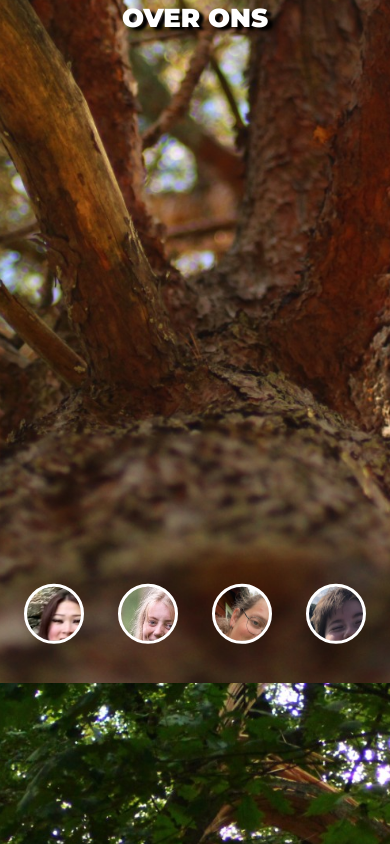
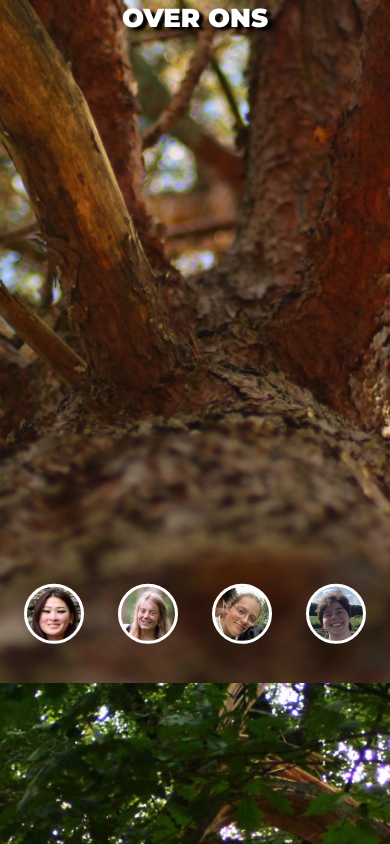
Before and after one commit to ehoefel/-jezelfinkaartbrengen, a plain HTML site: page index.html in a window 390 px wide. Shown: the part 1849-2693 px from the top of the page. Drawn offline with Linux system fonts and the light colour scheme.

Commit message:
Replaced images for people

```diff
--- a/assets/css/tooplate-main.css
+++ b/assets/css/tooplate-main.css
@@ -544,6 +544,10 @@ nav a::before {
   margin: 2rem;
 }
 
+.tabs-content article  img {
+  width: 100%;
+}
+
 .tabs-content h2 {
   font-size: 29px;
   text-transform: uppercase;
@@ -876,53 +880,24 @@ nav a::before {
     margin-bottom: 20px;
   }
 
+}
+
+li:not(.ui-tabs-active) span {
+    background-size: contain;
+}
 
 li:not(.ui-tabs-active) #ui-id-jessie span {
-    background-image: url(../images/jessie.jpeg);
-    background-position: 156px 840px;
-    background-size: 400px;
+    background-image: url(../images/jessie_thumbnail.jpg);
 }
 
 li:not(.ui-tabs-active) #ui-id-judi span {
-    background-image: url(../images/judi.jpeg);
-    background-position: 217px 369px;
-    background-size: 700px;
+    background-image: url(../images/judi_thumbnail.jpg);
 }
 
 li:not(.ui-tabs-active) #ui-id-merel span {
-    background-image: url(../images/merel.jpeg);
-    background-position: 90px 232px;
-    background-size: 100px;
+    background-image: url(../images/merel_thumbnail.jpg);
 }
 
 li:not(.ui-tabs-active) #ui-id-robin span {
-    background-image: url(../images/robin.jpeg);
-    background-position: 422px 827px;
-    background-size: 300px;
+    background-image: url(../images/robin_thumbnail.jpg);
 }
-
-}
-
-li:not(.ui-tabs-active) #ui-id-jessie span {
-    background-image: url(../images/jessie.jpeg);
-    background-position: 204px 390px;
-    background-size: 500px;
-}
-
-li:not(.ui-tabs-active) #ui-id-judi span {
-    background-image: url(../images/judi.jpeg);
-    background-position: 287px 479px;
-    background-size: 900px;
-}
-
-li:not(.ui-tabs-active) #ui-id-merel span {
-    background-image: url(../images/merel.jpeg);
-    background-position: 137px 152px;
-    background-size: 150px;
-}
-
-li:not(.ui-tabs-active) #ui-id-robin span {
-    background-image: url(../images/robin.jpeg);
-    background-position: 568px 811px;
-    background-size: 400px;
-}
--- a/index.html
+++ b/index.html
@@ -240,7 +240,7 @@ Heyo, mijn naam is Jessie Zhang. Ik ben 22 jaar oud en zit in mijn derde jaar va
 </p>
 <br/>
 <p>
-<img src="assets/images/jessie.jpeg" style="object-fit: cover;height: 35vw;width: 100%;object-position: 0% 57%;"/>
+<img src="assets/images/jessie_wide.jpg"/>
 </p>
           </article>
           <article id="tabs-judi" aria-labelledby="ui-id-judi" class="ui-tabs-panel ui-widget-content ui-corner-bottom" role="tabpanel" aria-hidden="true" style="display: none;">
@@ -250,7 +250,7 @@ Ik ben Judi Groote, student, werkende en ondernemer. Geboren in 2001 en op dit m
 </p>
 <br/>
 <p>
-<img src="assets/images/judi.jpeg" style="object-fit: cover;height: 35vw;width: 100%;object-position: 0% 40%;"/>
+<img src="assets/images/judi_wide.jpg"/>
 </p>
           </article>
           <article id="tabs-merel" aria-labelledby="ui-id-merel" class="ui-tabs-panel ui-widget-content ui-corner-bottom" role="tabpanel" aria-hidden="true" style="display: none;">
@@ -263,7 +263,7 @@ Mijn LinkedIn
 </a></p>
 <br/>
 <p>
-<img src="assets/images/merel.jpeg" style="object-fit: cover;height: 40vw;width: 100%;object-position: 0% 40%;"/>
+<img src="assets/images/merel_wide.jpg"/>
 </p>
           </article>
           <article id="tabs-robin" aria-labelledby="ui-id-robin" class="ui-tabs-panel ui-widget-content ui-corner-bottom" role="tabpanel" aria-hidden="true" style="display: none;">
@@ -276,7 +276,7 @@ Mijn LinkedIn
 </a></p>
 <br/>
 <p>
-<img src="assets/images/robin.jpeg" style="object-fit: cover;height: 35vw;width: 100%;object-position: 0% 57%;"/>
+<img src="assets/images/robin_wide.jpg"/>
 </p>
           </article>
         </section>
```
Also changed, not shown: assets/images/jessie.jpeg (deleted), assets/images/judi.jpeg (deleted), assets/images/merel.jpeg (deleted), assets/images/robin.jpeg (deleted).
